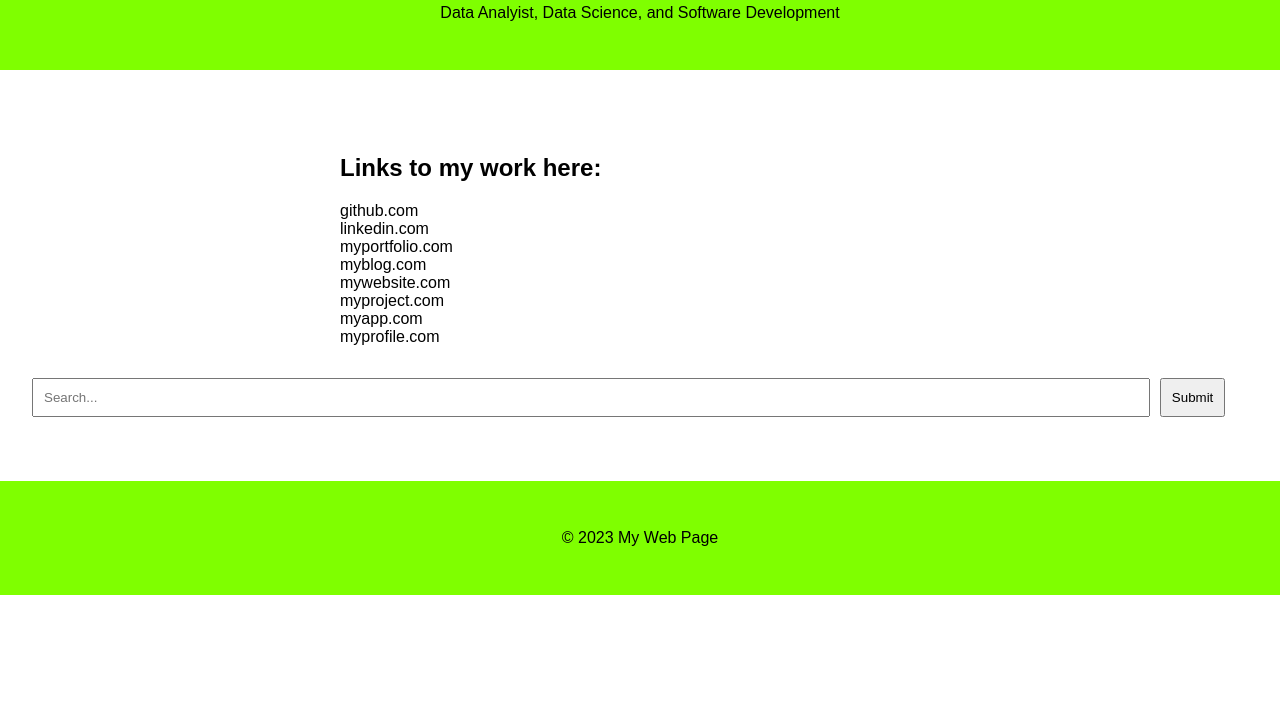
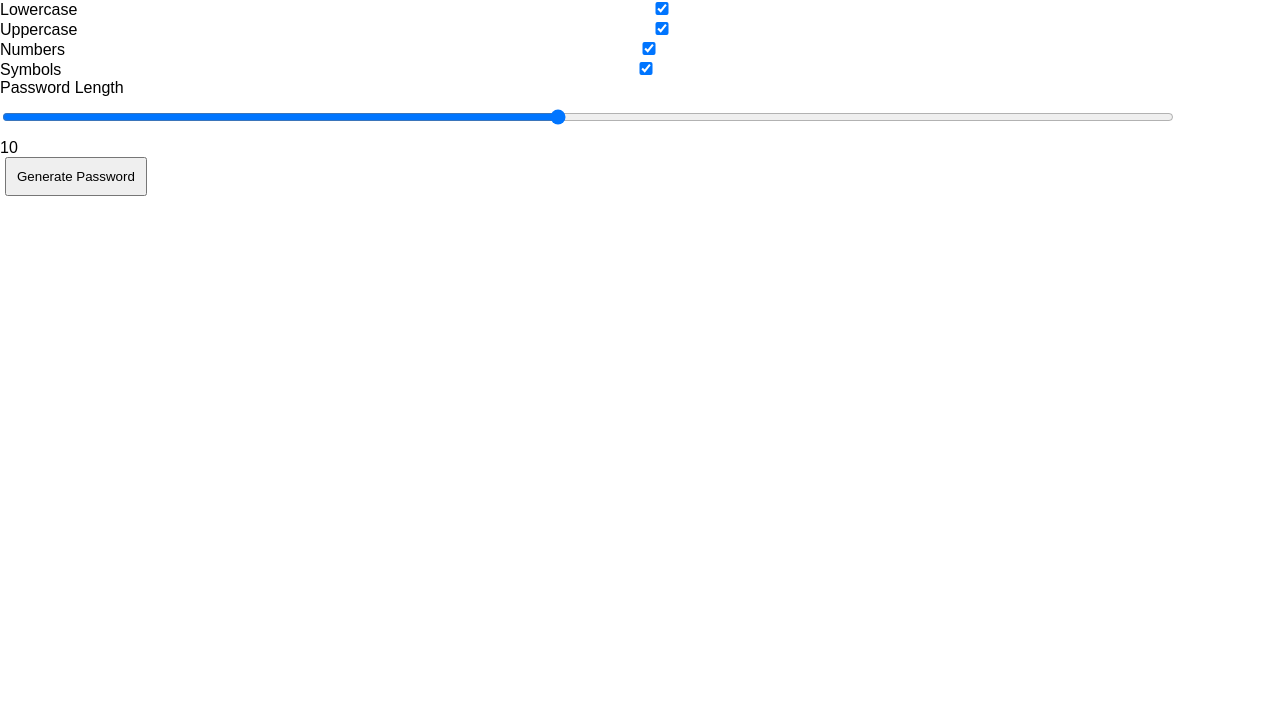
Before and after one commit to di-dave/cv, a plain HTML site: page index.html in a window 1280 px wide. Shown: the part 81-800 px from the top of the page. Drawn offline with Linux system fonts and the light colour scheme.

Commit message:
Update index.html for Password Generator page

```diff
--- a/index.html
+++ b/index.html
@@ -1,37 +1,43 @@
 <!DOCTYPE html>
 <html lang="en">
 <head>
-    <meta charset="UTF-8">
-    <meta name="viewport" content="width=device-width, initial-scale=1.0">
-    <title>My Web Page</title>
-    <link rel="stylesheet" href="styles.css">
+  <meta charset="UTF-8">
+  <meta name="viewport" content="width=device-width, initial-scale=1.0">
+  <link rel="stylesheet" href="styles.css">
+  <title>Password Generator</title>
 </head>
 <body>
-    <header>
-        <h1>David Diaz</h1>
-        <p>Data Analyist, Data Science, and Software Development</p>
-    </header>
-    <main>
-        <section id="content">
-            <h2>Links to my work here:</h2>
-            <li>github.com</li>
-            <li>linkedin.com</li>
-            <li>myportfolio.com</li>
-            <li>myblog.com</li>
-            <li>mywebsite.com</li>
-            <li>myproject.com</li>
-            <li>myapp.com</li>
-            <li>myprofile.com</li>
-        </section>
-        <div class="search">
-        <input type="text" id="userInput" placeholder="Search...">
-        <button onclick="displayInput()">Submit</button>
-        <p id="output"></p>
-        </div>
-        </main>
-        <footer>
-        <p>&copy; 2023 My Web Page</p>
-    </footer>
-       <script src="script.js" defer></script>
+  <h1>Password Generator</h1>
+<div class="wrapper">
+  <div class="options">
+    <label class="toggle">Lowercase
+      <input type="checkbox" id="lowercase" checked>
+      <span class="slider"></span>
+    </label>
+
+    <label class="toggle">Uppercase
+      <input type="checkbox" id="uppercase" checked>
+      <span class="slider"></span>
+    </label>
+
+    <label class="toggle">Numbers
+      <input type="checkbox" id="numbers" checked>
+      <span class="slider"></span>
+    </label>
+
+    <label class="toggle">Symbols
+      <input type="checkbox" id="symbols" checked>
+      <span class="slider"></span>
+    </label>
+  </div>
+
+  <div class="length-control">
+    <label for="length">Password Length</label>
+    <input type="range" id="length" min="1" max="20" value="10">
+    <div id="length-value">10</div>
+  </div>
+  <button id="generate">Generate Password</button>
+  <div id="password-output"></div>
+  <script src="script.js"></script>
 </body>
 </html>
```
